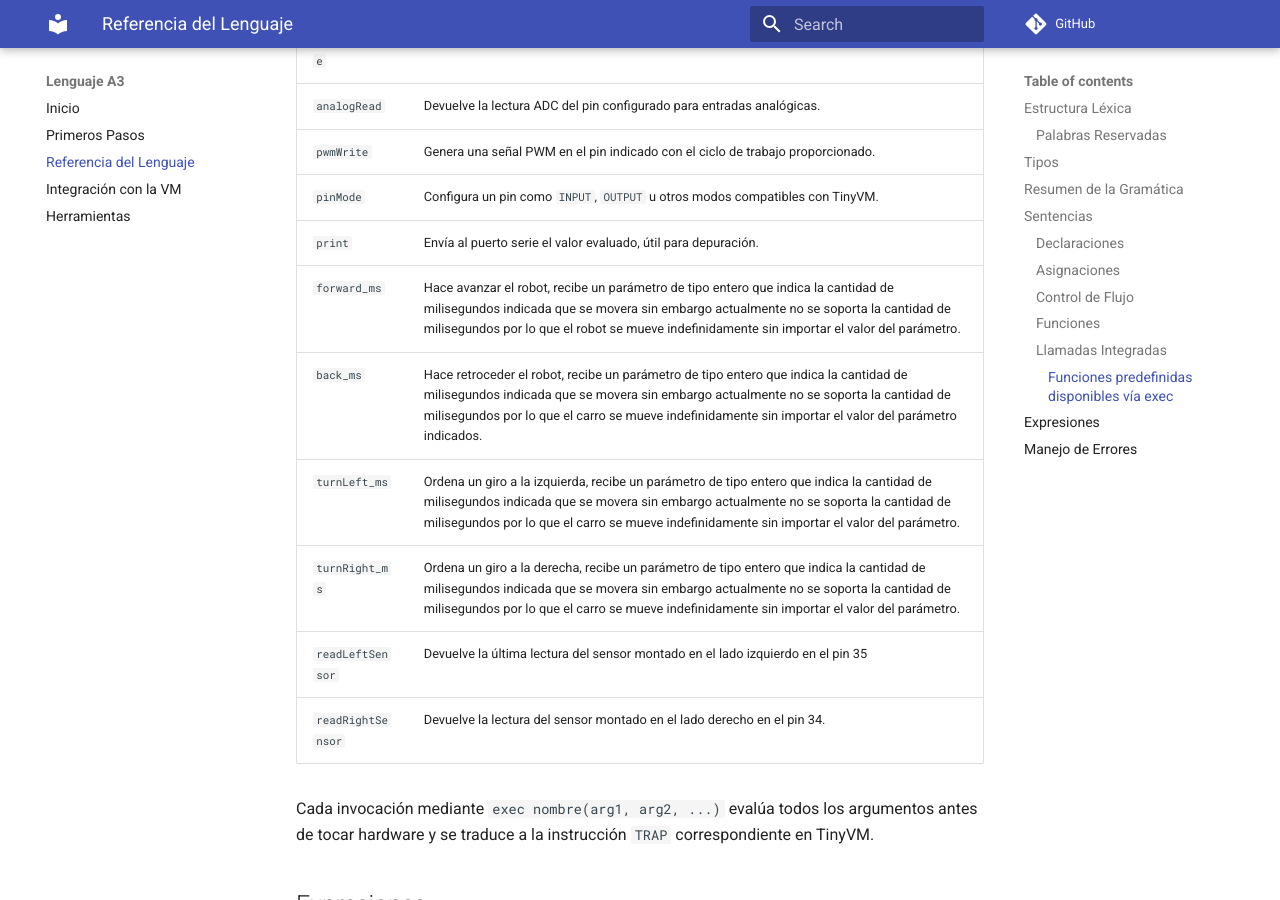
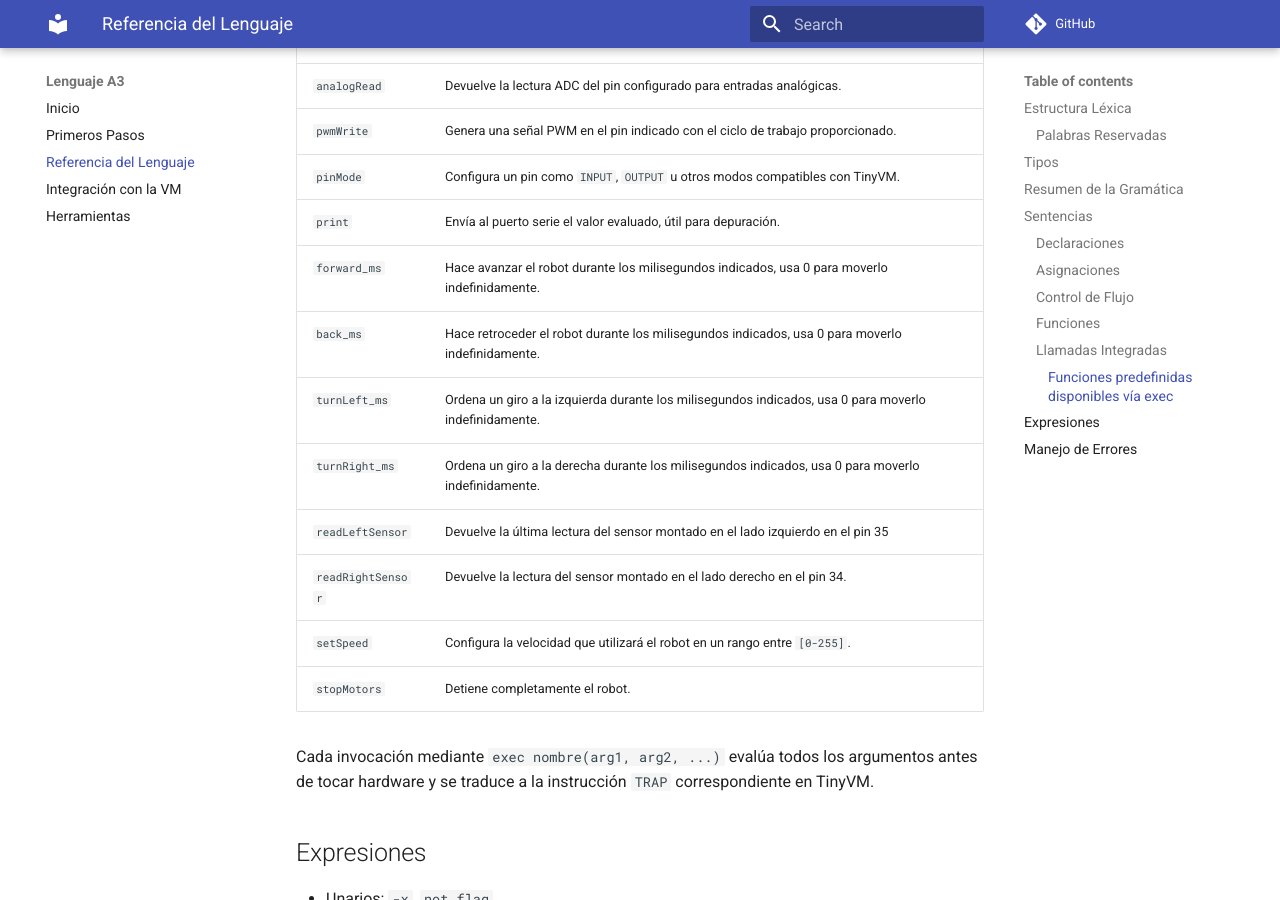
Before and after one commit to Pyload901/TLP_proyecto, an MkDocs documentation site: the page built from docs/language-reference.md, in a window 1280 px wide and 900 px high, scrolled down 2983 px. Built offline with MkDocs 1.6.1 and Material for MkDocs 9.7.7, drawn with Linux system fonts in a browser that asks for light colours; comment, search, counter and statistics services are not loaded.

Commit message:
fix: change docs

```diff
--- a/docs/language-reference.md
+++ b/docs/language-reference.md
@@ -115,12 +115,14 @@ exec print(counter);
 | `pwmWrite`        | Genera una señal PWM en el pin indicado con el ciclo de trabajo proporcionado.         |
 | `pinMode`         | Configura un pin como `INPUT`, `OUTPUT` u otros modos compatibles con TinyVM.           |
 | `print`           | Envía al puerto serie el valor evaluado, útil para depuración.                          |
-| `forward_ms`      | Hace avanzar el robot, recibe un parámetro de tipo entero que indica la cantidad de milisegundos indicada que se movera sin embargo actualmente no se soporta la cantidad de milisegundos por lo que el robot se mueve indefinidamente sin importar el valor del parámetro.                    |
-| `back_ms`         | Hace retroceder el robot, recibe un parámetro de tipo entero que indica la cantidad de milisegundos indicada que se movera sin embargo actualmente no se soporta la cantidad de milisegundos por lo que el carro se mueve indefinidamente sin importar el valor del parámetro indicados.                           |
-| `turnLeft_ms`     | Ordena un giro a la izquierda, recibe un parámetro de tipo entero que indica la cantidad de milisegundos indicada que se movera sin embargo actualmente no se soporta la cantidad de milisegundos por lo que el carro se mueve indefinidamente sin importar el valor del parámetro.                  |
-| `turnRight_ms`    | Ordena un giro a la derecha, recibe un parámetro de tipo entero que indica la cantidad de milisegundos indicada que se movera sin embargo actualmente no se soporta la cantidad de milisegundos por lo que el carro se mueve indefinidamente sin importar el valor del parámetro.                    |
+| `forward_ms`      | Hace avanzar el robot durante los milisegundos indicados, usa 0 para moverlo indefinidamente.                    |
+| `back_ms`         | Hace retroceder el robot durante los milisegundos indicados, usa 0 para moverlo indefinidamente.                         |
+| `turnLeft_ms`     | Ordena un giro a la izquierda durante los milisegundos indicados, usa 0 para moverlo indefinidamente.                 |
+| `turnRight_ms`    | Ordena un giro a la derecha durante los milisegundos indicados, usa 0 para moverlo indefinidamente.                   |
 | `readLeftSensor`  | Devuelve la última lectura del sensor montado en el lado izquierdo en el pin 35  |
 | `readRightSensor` | Devuelve la lectura del sensor montado en el lado derecho en el pin 34.                             |
+| `setSpeed` | Configura la velocidad que utilizará el robot en un rango entre `[0-255]`.                             |
+| `stopMotors` | Detiene completamente el robot.                             |
 
 Cada invocación mediante `exec nombre(arg1, arg2, ...)` evalúa todos los argumentos antes de tocar hardware y se traduce a la instrucción `TRAP` correspondiente en TinyVM.
 
```
